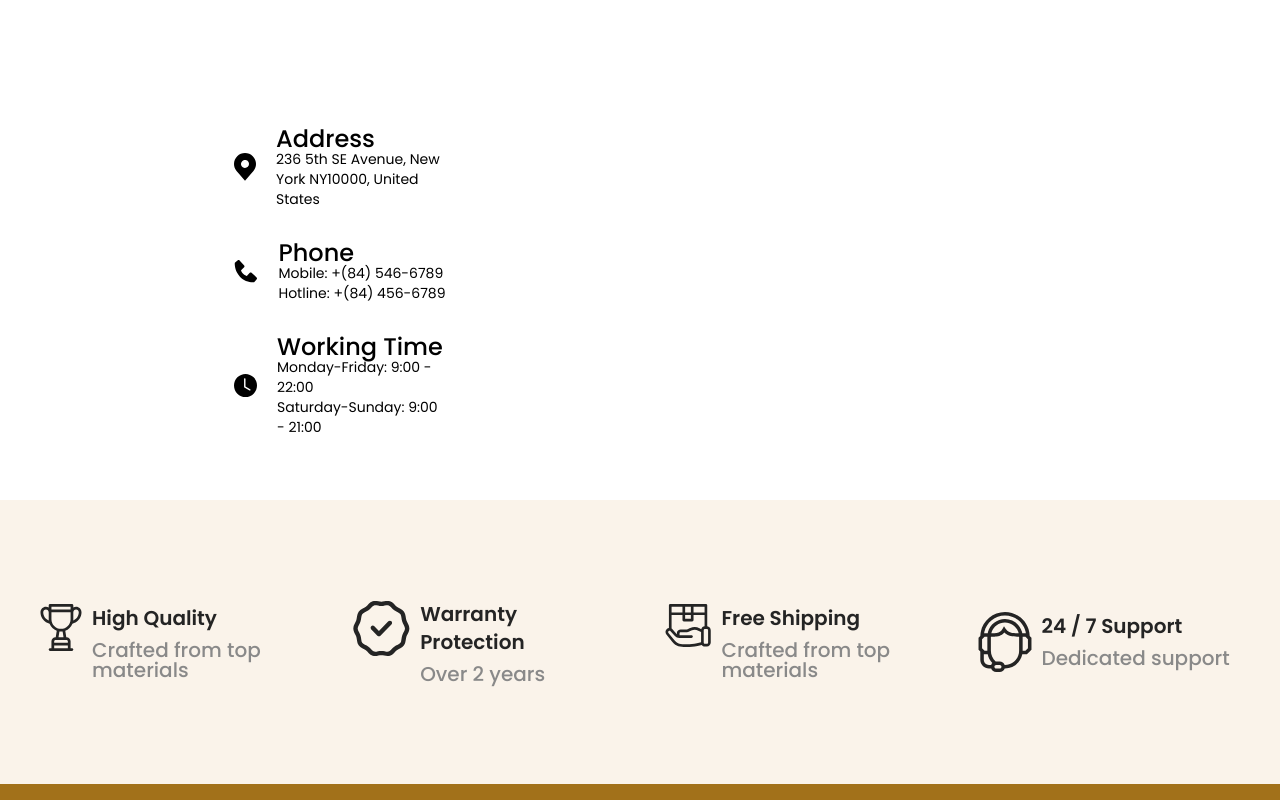
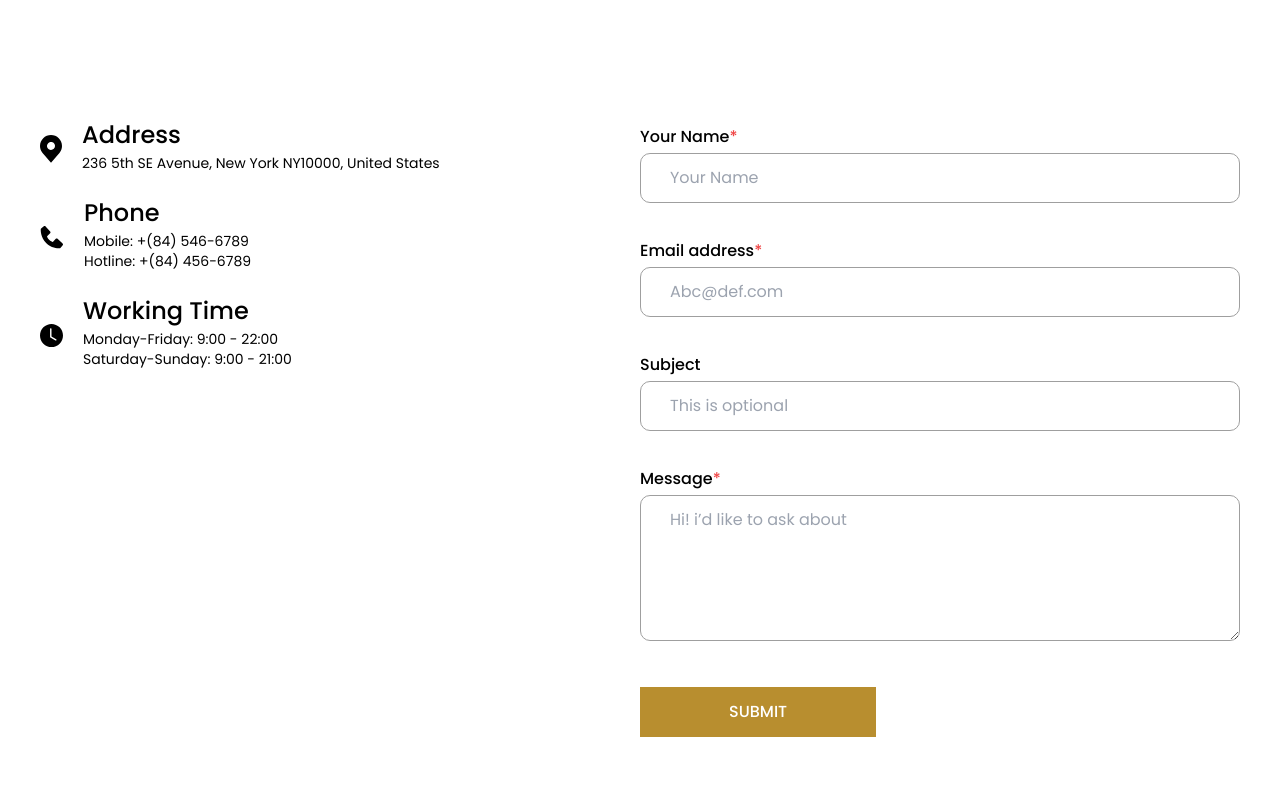
Before and after one commit to Heph-zibah/furniture-e-commerce, a Vue app: page /contact in a window 1280 px wide. Shown: the part 640-1440 px from the top of the page. Built offline with nearby package versions, Linux system fonts and the light colour scheme.

Commit message:
worked on the contact page

```diff
--- a/src/lib/links.js
+++ b/src/lib/links.js
@@ -1,9 +1,10 @@
 export const navLinks = [
-    { name: "Home", path: "/" },
-    { name: "Shop", path: "/shop" },
-    { name: "About", path: "/about" },
-    { name: "Contact", path: "/contact" },
-]
+  { name: "Home", path: "/" },
+  { name: "Shop", path: "/shop" },
+  { name: "About", path: "/about" },
+  { name: "Contact", path: "/contact" },
+  { name: "Blog", path: "/blog" },
+];
 
 export const footerLinks = [
   {
@@ -13,6 +14,7 @@ export const footerLinks = [
       { name: "About", path: "/about" },
       { name: "Shop", path: "/shop" },
       { name: "Contact", path: "/contact" },
+      { name: "Blog", path: "/blog" },
     ],
   },
   {
--- a/src/router/router.js
+++ b/src/router/router.js
@@ -5,6 +5,7 @@ import ShopView from "../views/ShopView.vue";
 import AboutView from "../views/AboutView.vue";
 import ContactView from "../views/ContactView.vue";
 import Cart from "../components/CartComponent.vue";
+import BlogView from "../views/BlogView.vue";
 
 const routes = [
   { path: "/", name: "HomeView", component: HomeView },
@@ -12,6 +13,7 @@ const routes = [
   { path: "/about", name: "AboutView", component: AboutView },
   { path: "/contact", name: "ContactView", component: ContactView },
   { path: "/cart", name: "Cart", component: Cart },
+  { path: "/blog", name: "BlogView", component: BlogView },
 ];
 
 const router = createRouter({
--- /dev/null
+++ b/src/views/BlogView.vue
@@ -0,0 +1,12 @@
+<script setup>
+import PageLayout from '../layouts/PageLayout.vue';
+import HeroComponent from '../components/HeroComponent.vue';
+</script>
+
+<template>
+    <page-layout>
+        <main>
+            <hero-component pageTitle="Blog"/>
+        </main>
+    </page-layout>
+</template>
--- a/src/views/ContactView.vue
+++ b/src/views/ContactView.vue
@@ -1,43 +1,75 @@
 <script setup>
 import PageLayout from '../layouts/PageLayout.vue';
 import HeroComponent from '../components/HeroComponent.vue';
+import ButtonComponent from '../components/custom/ButtonComponent.vue';
 </script>
 
 <template>
     <page-layout>
         <main>
             <hero-component pageTitle="Contact"/>
-            <section class="mt-[98px] mb-[63px]">
+            <section class="container mt-[98px] mb-[63px]">
                 <div class="text-center max-w-[644px] mx-auto">
-                    <h2 class="text-[36px] font-semibold">Get In Touch With Us</h2>
+                    <h2 class="text-[30px] md:text-[36px] font-semibold">Get In Touch With Us</h2>
                     <p class="text-grayMedium mt-[7px]">For More Information About Our Product & Services. Please Feel Free To Drop Us An Email. Our Staff Always Be There To Help You Out. Do Not Hesitate!</p>
                 </div>
-                <div class="container mt-[133px] grid grid-cols-1 md:grid-cols-2 ">
-                    <div class="flex flex-col gap-[30px]">
-                        <div class="flex items-center gap-[20px] max-w-[212px] mx-auto text-sm">
+                <div class="mt-[73px] md:mt-[133px] grid grid-cols-1 md:grid-cols-2  gap-10 md:gap-0">
+                    <div class="flex flex-col gap-[30px] w-full">
+                        <div class="flex items-center gap-[20px]  text-sm">
                             <img src="/public/images/address.svg" alt="">
-                            <div class="mt-1">
+                            <div >
                                 <p class="font-medium text-[24px]">Address</p>
-                                <p>236 5th SE Avenue, New York NY10000, United States</p>
+                                <p class="mt-2">236 5th SE Avenue, New York NY10000, United States</p>
                             </div>
                         </div>
-                        <div class="flex items-center gap-[20px] max-w-[212px] mx-auto text-sm">
+                        <div class="flex items-center gap-[20px]  text-sm">
                             <img src="/public/images/phone.svg" alt="">
-                            <div class="mt-1">
+                            <div >
                                 <p class="font-medium text-[24px]">Phone</p>
-                                <p>Mobile: +(84) 546-6789</p>
+                                <p class="mt-2">Mobile: +(84) 546-6789</p>
                                 <p>Hotline: +(84) 456-6789</p>
                             </div>
                         </div>
-                        <div class="flex items-center gap-[20px] max-w-[212px] mx-auto text-sm">
+                        <div class="flex items-center gap-[20px]  text-sm">
                             <img src="/public/images/time.svg" alt="">
-                            <div class="mt-1">
+                            <div >
                                 <p class="font-medium text-[24px]">Working Time</p>
-                                <p>Monday-Friday: 9:00 - 22:00</p>
+                                <p class="mt-2">Monday-Friday: 9:00 - 22:00</p>
                                 <p>Saturday-Sunday: 9:00 - 21:00</p>
                             </div>
                         </div>
                     </div>
+                    <form action="">
+                        <div class="flex flex-col gap-1 mb-[36px]">
+                            <label for="name" class=" font-medium">Your Name<span class="text-red-500">*</span></label>
+                            <input type="text" class="w-full border border-grayMedium rounded-[10px] py-3 px-[29px] outline-none" id="name" placeholder="Your Name">
+                        </div>
+                        <div class="flex flex-col gap-1 mb-[36px]">
+                            <label for="name" class=" font-medium">Email address<span class="text-red-500">*</span></label>
+                            <input type="email" class="w-full border border-grayMedium rounded-[10px] py-3 px-[29px] outline-none" id="name" placeholder="Abc@def.com">
+                        </div>
+                        <div class="flex flex-col gap-1 mb-[36px]">
+                            <label for="name" class=" font-medium">Subject</label>
+                            <input type="text" class="w-full border border-grayMedium rounded-[10px] py-3 px-[29px] outline-none" id="name" placeholder="This is optional">
+                        </div>
+                        <div class="flex flex-col gap-1 mb-[36px]">
+                            <label for="name" class=" font-medium">Message<span class="text-red-500">*</span></label>
+                            <textarea class="w-full border border-grayMedium rounded-[10px] py-3 px-[29px] outline-none" id="name" placeholder="Hi! i’d like to ask about" rows="5"></textarea>
+                        </div>
+                        <div class="mt-[36px] md:mt-[46px] w-full flex justify-center md:justify-start text-center">
+                <ButtonComponent
+                    variant="primary"
+                    :to="{ name: 'ShopView' }"
+                    size="custom"
+                    width="w-full md:w-fit"
+                    padding="py-[13px] px-[89px]"
+                    fontSize="text-base"
+                    customClass="uppercase font-bold"
+                >
+                    submit
+                </ButtonComponent>
+            </div>
+                    </form>
                 </div>
             </section>
         </main>
```
